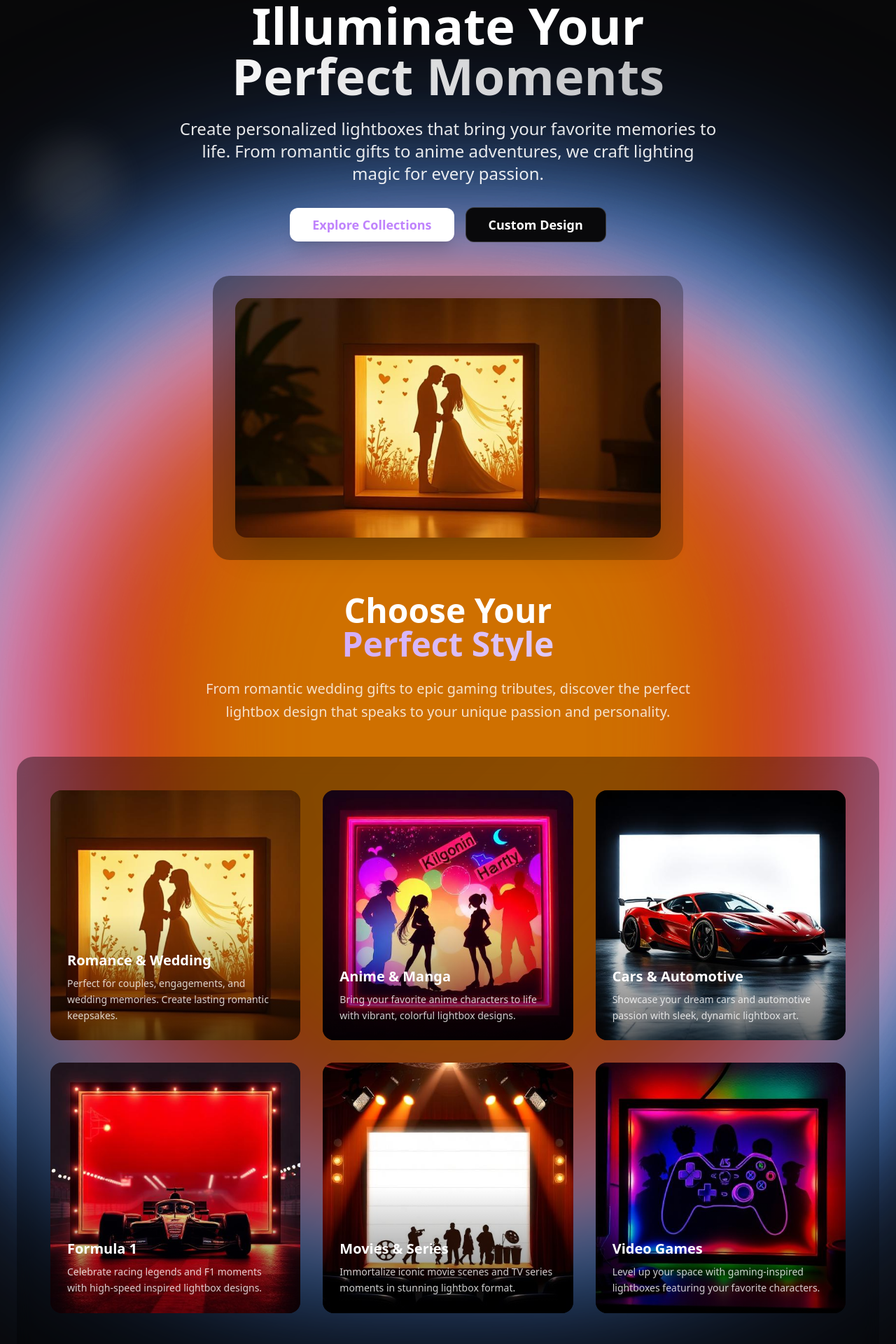
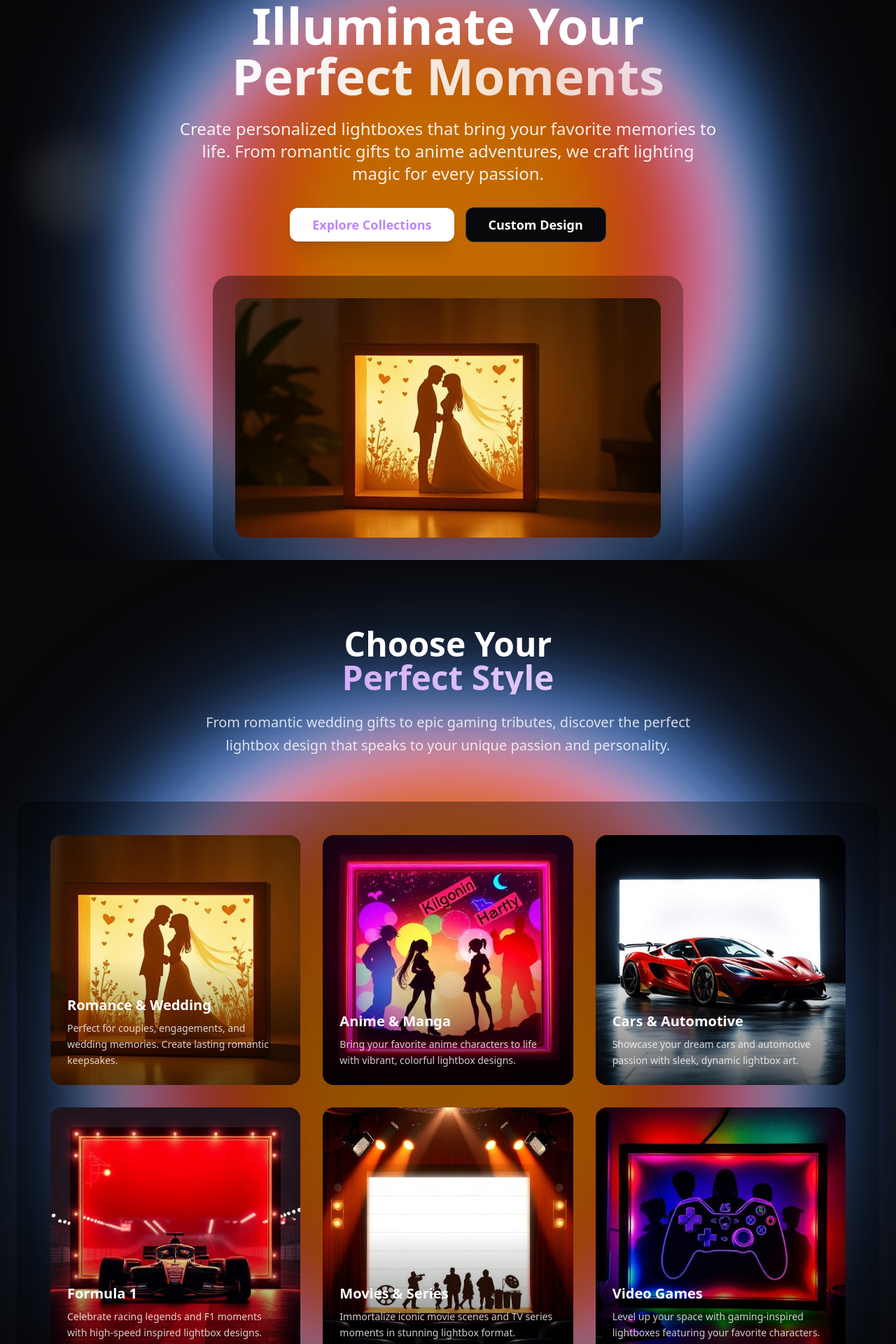
Before and after one commit to MAHER-MANSOURI/glow-your-world, a React (Vite) app: page / in a window 1280 px wide. Shown: the top 1920 px of the page at 70% size. Built offline with nearby package versions, Linux system fonts and the light colour scheme.

Commit message:
Reverted to commit 7a0a78b0bee021237cc97af22ec24748b4ca455f

```diff
--- a/src/components/categories-section.tsx
+++ b/src/components/categories-section.tsx
@@ -41,9 +41,20 @@ const categories = [
 
 export const CategoriesSection = () => {
   return (
-    <section className="relative py-12 px-6">
+    <section className="relative py-24 px-6">
+      {/* Background Image */}
+      <div
+        className="absolute inset-0 w-full h-full bg-cover bg-center bg-no-repeat"
+        style={{
+          backgroundImage: `url('/lovable-uploads/f2eb53a4-6258-4310-8164-d35f65d114b7.png')`
+        }}
+      />
+
+      {/* Optional overlay */}
+      <div className="absolute inset-0 bg-black/10" />
+
       <div className="relative z-10 max-w-7xl mx-auto">
-        <div className="text-center mb-12 animate-fade-in-up">
+        <div className="text-center mb-16 animate-fade-in-up">
           <h2 className="text-4xl md:text-5xl font-bold text-white mb-6">
             Choose Your
             <span className="block bg-gradient-to-r from-primary to-secondary bg-clip-text text-transparent">
--- a/src/components/hero-section.tsx
+++ b/src/components/hero-section.tsx
@@ -3,7 +3,18 @@ import heroImage from "@/assets/hero-lightbox.jpg";
 
 export const HeroSection = () => {
   return (
-    <section className="relative min-h-screen flex items-center justify-center">
+    <section className="relative min-h-screen flex items-center justify-center overflow-hidden">
+      {/* Background Image */}
+      <div
+        className="absolute inset-0 w-full h-full bg-cover bg-center bg-no-repeat"
+        style={{
+          backgroundImage: `url('/lovable-uploads/f2eb53a4-6258-4310-8164-d35f65d114b7.png')`
+        }}
+      />
+
+      {/* Optional overlay for better text readability */}
+      <div className="absolute inset-0 bg-black/20" />
+
       {/* Content */}
       <div className="relative z-10 text-center px-6 max-w-6xl mx-auto">
         <div className="animate-fade-in-up">
--- a/src/pages/Index.tsx
+++ b/src/pages/Index.tsx
@@ -3,23 +3,9 @@ import { CategoriesSection } from "@/components/categories-section";
 
 const Index = () => {
   return (
-    <div className="min-h-screen relative overflow-hidden">
-      {/* Unified Background */}
-      <div
-        className="absolute inset-0 w-full h-full bg-cover bg-center bg-no-repeat"
-        style={{
-          backgroundImage: `url('/lovable-uploads/f2eb53a4-6258-4310-8164-d35f65d114b7.png')`
-        }}
-      />
-
-      {/* Optional overlay for better text readability */}
-      <div className="absolute inset-0 bg-black/15" />
-
-      {/* Content */}
-      <div className="relative z-10">
-        <HeroSection />
-        <CategoriesSection />
-      </div>
+    <div className="min-h-screen bg-background">
+      <HeroSection />
+      <CategoriesSection />
     </div>
   );
 };
```
